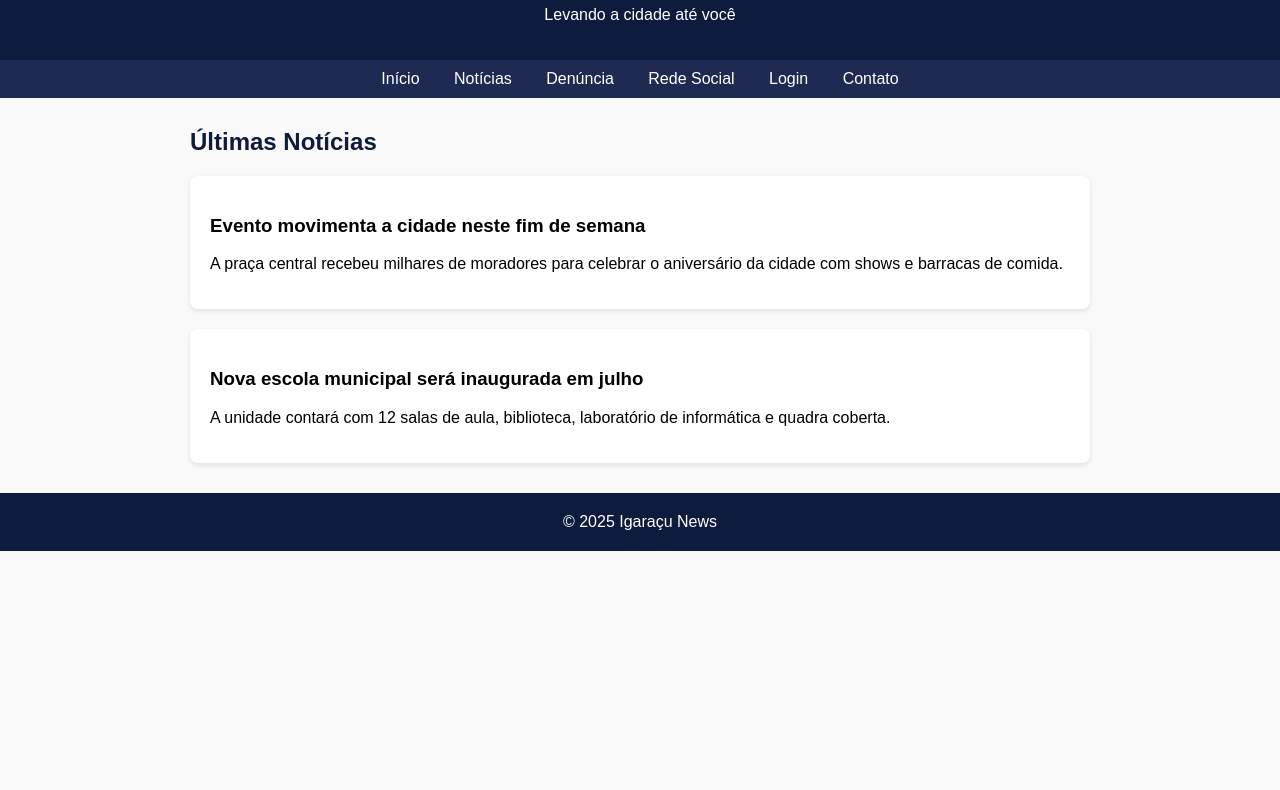
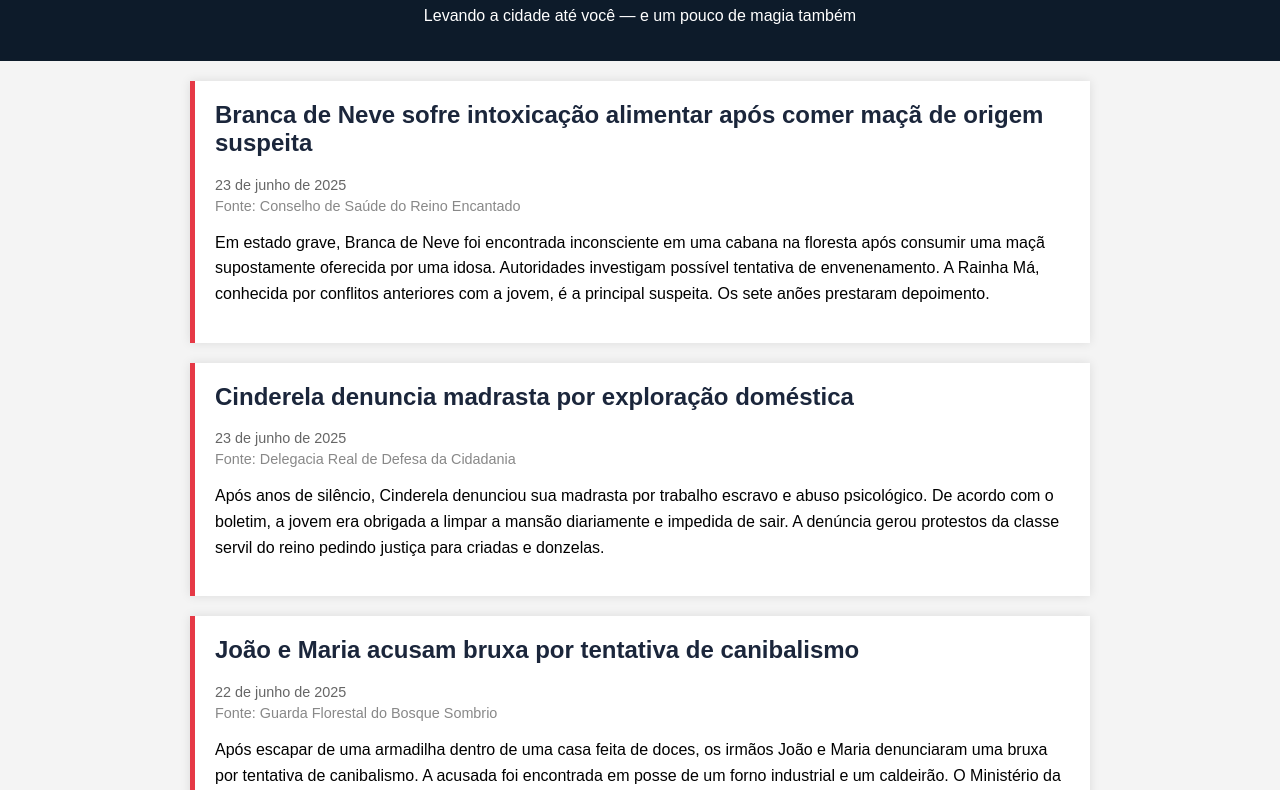
Before and after one commit to Wallacegr7/Igaracunews, a plain HTML site: page noticias.html in a window 1280 px wide. Shown: the part 94-884 px from the top of the page. Before the commit the page ends 800 px from the top, so only its background shows below. Drawn offline with Linux system fonts and the light colour scheme.

Commit message:
Update noticias.html

```diff
--- a/noticias.html
+++ b/noticias.html
@@ -1,45 +1,117 @@
 <!DOCTYPE html>
 <html lang="pt-br">
 <head>
-  <meta charset="UTF-8">
+  <meta charset="UTF-8" />
+  <meta name="viewport" content="width=device-width, initial-scale=1.0"/>
   <title>Notícias - Igaraçu News</title>
   <style>
-    body { font-family: Arial, sans-serif; background: #f9f9f9; margin: 0; padding: 0; }
-    header, footer { background: #0d1b3d; color: white; text-align: center; padding: 20px; }
-    nav { background: #1e2a52; text-align: center; }
-    nav a { display: inline-block; padding: 10px 15px; color: white; text-decoration: none; }
-    nav a:hover { background: #f13c3c; }
-    main { max-width: 900px; margin: 30px auto; padding: 0 20px; }
-    article { background: white; margin-bottom: 20px; padding: 20px; border-radius: 8px; box-shadow: 0 2px 5px rgba(0,0,0,0.1); }
-    h2 { color: #0d1b3d; }
+    body {
+      font-family: Arial, sans-serif;
+      background: #f4f4f4;
+      margin: 0;
+      padding: 0;
+    }
+
+    header {
+      background-color: #0d1b2a;
+      color: white;
+      padding: 20px;
+      text-align: center;
+    }
+
+    .container {
+      padding: 20px;
+      max-width: 900px;
+      margin: auto;
+    }
+
+    .noticia {
+      background-color: white;
+      padding: 20px;
+      margin-bottom: 20px;
+      border-left: 5px solid #e63946;
+      box-shadow: 0 0 10px rgba(0,0,0,0.1);
+    }
+
+    .noticia h2 {
+      margin-top: 0;
+      color: #1b263b;
+    }
+
+    .noticia .data {
+      font-size: 0.9em;
+      color: #666;
+      margin-bottom: 5px;
+    }
+
+    .noticia .fonte {
+      font-size: 0.9em;
+      color: #888;
+      margin-bottom: 15px;
+    }
+
+    .noticia p {
+      line-height: 1.6;
+    }
+
+    footer {
+      text-align: center;
+      padding: 20px;
+      background: #0d1b2a;
+      color: white;
+      margin-top: 40px;
+    }
   </style>
 </head>
 <body>
+
   <header>
-    <h1>Igaraçu News</h1>
-    <p>Levando a cidade até você</p>
+    <h1>📰 Igaraçu News</h1>
+    <p>Levando a cidade até você — e um pouco de magia também</p>
   </header>
-  <nav>
-    <a href="index.html">Início</a>
-    <a href="noticias.html">Notícias</a>
-    <a href="denuncia.html">Denúncia</a>
-    <a href="rede.html">Rede Social</a>
-    <a href="login.html">Login</a>
-    <a href="contato.html">Contato</a>
-  </nav>
-  <main>
-    <h2>Últimas Notícias</h2>
-    <article>
-      <h3>Evento movimenta a cidade neste fim de semana</h3>
-      <p>A praça central recebeu milhares de moradores para celebrar o aniversário da cidade com shows e barracas de comida.</p>
-    </article>
-    <article>
-      <h3>Nova escola municipal será inaugurada em julho</h3>
-      <p>A unidade contará com 12 salas de aula, biblioteca, laboratório de informática e quadra coberta.</p>
-    </article>
-  </main>
+
+  <div class="container">
+
+    <div class="noticia">
+      <h2>Branca de Neve sofre intoxicação alimentar após comer maçã de origem suspeita</h2>
+      <div class="data">23 de junho de 2025</div>
+      <div class="fonte">Fonte: Conselho de Saúde do Reino Encantado</div>
+      <p>Em estado grave, Branca de Neve foi encontrada inconsciente em uma cabana na floresta após consumir uma maçã supostamente oferecida por uma idosa. Autoridades investigam possível tentativa de envenenamento. A Rainha Má, conhecida por conflitos anteriores com a jovem, é a principal suspeita. Os sete anões prestaram depoimento.</p>
+    </div>
+
+    <div class="noticia">
+      <h2>Cinderela denuncia madrasta por exploração doméstica</h2>
+      <div class="data">23 de junho de 2025</div>
+      <div class="fonte">Fonte: Delegacia Real de Defesa da Cidadania</div>
+      <p>Após anos de silêncio, Cinderela denunciou sua madrasta por trabalho escravo e abuso psicológico. De acordo com o boletim, a jovem era obrigada a limpar a mansão diariamente e impedida de sair. A denúncia gerou protestos da classe servil do reino pedindo justiça para criadas e donzelas.</p>
+    </div>
+
+    <div class="noticia">
+      <h2>João e Maria acusam bruxa por tentativa de canibalismo</h2>
+      <div class="data">22 de junho de 2025</div>
+      <div class="fonte">Fonte: Guarda Florestal do Bosque Sombrio</div>
+      <p>Após escapar de uma armadilha dentro de uma casa feita de doces, os irmãos João e Maria denunciaram uma bruxa por tentativa de canibalismo. A acusada foi encontrada em posse de um forno industrial e um caldeirão. O Ministério da Magia decretou prisão preventiva.</p>
+    </div>
+
+    <div class="noticia">
+      <h2>Lobo Mau é preso por fraude de identidade e reincidência</h2>
+      <div class="data">20 de junho de 2025</div>
+      <div class="fonte">Fonte: Tribunal das Criaturas Fantásticas</div>
+      <p>O Lobo Mau foi novamente detido, desta vez ao tentar se passar por uma senhora idosa para enganar Chapeuzinho Vermelho. Segundo o juiz do caso, o lobo já respondia por dois processos anteriores: um envolvendo três porquinhos e outro por tentativa de arrombamento. A população do Reino Animal pede pena exemplar.</p>
+    </div>
+
+    <div class="noticia">
+      <h2>Rapunzel aciona Justiça por cárcere privado em torre isolada</h2>
+      <div class="data">19 de junho de 2025</div>
+      <div class="fonte">Fonte: Defensoria Pública Mágica</div>
+      <p>Rapunzel entrou com uma ação contra uma feiticeira que a manteve trancada por anos em uma torre sem escadas. A jovem afirma que era impedida de sair e só recebia visitas quando autorizadas. O caso reacende o debate sobre liberdade e controle mágico em propriedades particulares.</p>
+    </div>
+
+  </div>
+
   <footer>
-    &copy; 2025 Igaraçu News
+    © 2025 Igaraçu News. Todos os direitos reservados.
   </footer>
+
 </body>
 </html>
```
